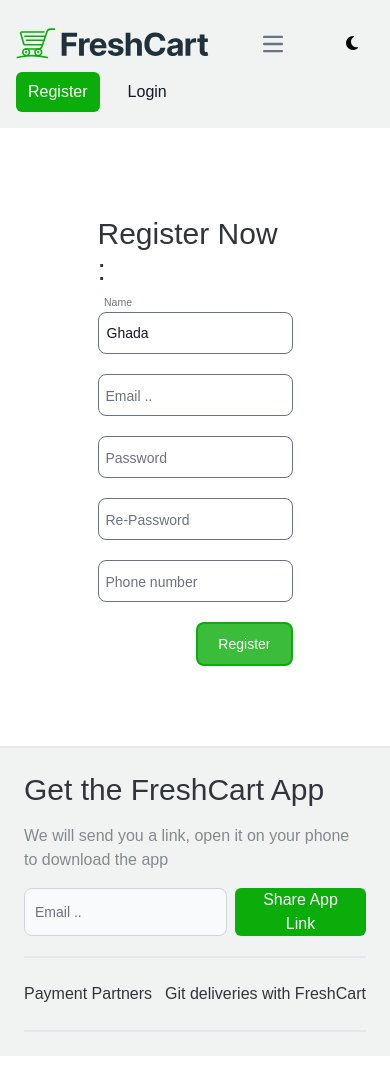
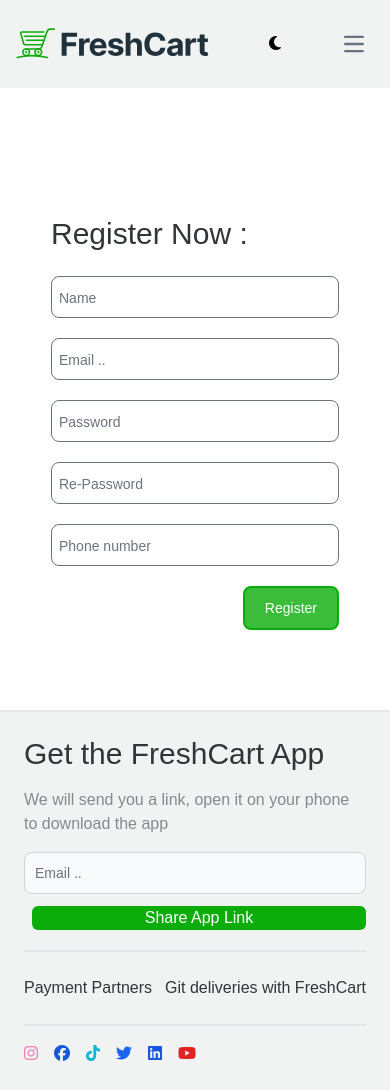
Before and after one commit to GhadaAtef-eng/freshCart, a React (Vite) app: page /register in a window 390 px wide. Before the commit the page ends 1056 px from the top, so only its background shows below. Built offline with nearby package versions, Linux system fonts and the light colour scheme.

Commit message:
response update

```diff
--- a/src/components/CheckOut/CheckOut.jsx
+++ b/src/components/CheckOut/CheckOut.jsx
@@ -59,7 +59,7 @@
     <>
       <form
         onSubmit={shippingForm.handleSubmit}
-        className="w-1/2 mx-auto py-28"
+        className="w-72 md:w-1/2 mx-auto py-28"
       >
         <div>
           {apiError ? (
--- a/src/components/Footer/Footer.jsx
+++ b/src/components/Footer/Footer.jsx
@@ -9,12 +9,14 @@
     <>
       <footer className="bg-background w-full p-6 dark:bg-gray-900 dark:text-white dark:border-gray-800 border-t-2">
         <div className="container">
-          <h2 className="text-textMain text-3xl dark:text-gray-300">Get the FreshCart App</h2>
+          <h2 className="text-textMain text-3xl dark:text-gray-300">
+            Get the FreshCart App
+          </h2>
           <p className="text-[#828A90] py-4">
             {" "}
             We will send you a link, open it on your phone to download the app
           </p>
-          <div className="flex mb-5">
+          <div className="flex flex-col md:flex-row gap-3 mb-5">
             <input
               type="email"
               id="email"
@@ -35,6 +37,40 @@
               <p> Git deliveries with FreshCart</p>
             </div>
           </div>
+          <div className="flex  items-center gap-3 mt-4">
+            <ul className="flex gap-4">
+              <li>
+                <a href="#">
+                  <i class="fa-brands fa-instagram text-pink-400"></i>
+                </a>
+              </li>
+              <li>
+                <a href="#">
+                  <i class="fa-brands fa-facebook text-blue-700"></i>
+                </a>
+              </li>
+              <li>
+                <a href="#">
+                  <i class="fa-brands fa-tiktok text-cyan-500"></i>
+                </a>
+              </li>
+              <li>
+                <a href="#">
+                  <i class="fa-brands fa-twitter text-blue-600"></i>
+                </a>
+              </li>
+              <li>
+                <a href="#">
+                  <i class="fa-brands fa-linkedin text-blue-700"></i>
+                </a>
+              </li>
+              <li>
+                <a href="#">
+                  <i class="fa-brands fa-youtube text-red-600"></i>
+                </a>
+              </li>
+            </ul>
+          </div>
         </div>
       </footer>
     </>
--- a/src/components/Login/Login.jsx
+++ b/src/components/Login/Login.jsx
@@ -65,7 +65,7 @@
 
   return (
     <>
-      <form onSubmit={loginForm.handleSubmit} className="w-1/2 mx-auto my-20">
+      <form onSubmit={loginForm.handleSubmit} className="w-72 md:w-1/2 mx-auto my-20">
         <div>
           {apiError ? (
             <div
--- a/src/components/NavBar/NavBar.jsx
+++ b/src/components/NavBar/NavBar.jsx
@@ -8,7 +8,6 @@
 import { counterContext } from "../../Context/counterContext";
 import { tokenContext } from "../../Context/tokenContext";
 import { cartContext } from "../../Context/cartContext";
-
 
 export default function NavBar() {
   // let {count} = useContext(counterContext);
@@ -95,89 +94,7 @@
                         Brands
                       </NavLink>
                     </li>
-                  </ul>
-                ) : (
-                  ""
-                )}
-              </div>
-            </div>
-
-            <button
-              data-collapse-toggle="navbar-default"
-              type="button"
-              className="sm:z-40 inline-flex items-center p-2 w-10 h-10 justify-center text-sm text-gray-500 rounded-lg md:hidden hover:bg-gray-100 focus:outline-none focus:ring-2 focus:ring-gray-200 dark:text-gray-400 dark:hover:bg-gray-700 dark:focus:ring-gray-600"
-              aria-controls="navbar-default"
-              aria-expanded="false"
-            >
-              <span className="sr-only">Open main menu</span>
-              <svg
-                className="w-5 h-5"
-                aria-hidden="true"
-                xmlns="http://www.w3.org/2000/svg"
-                fill="none"
-                viewBox="0 0 17 14"
-              >
-                <path
-                  stroke="currentColor"
-                  strokeLinecap="round"
-                  strokeLinejoin="round"
-                  strokeWidth={2}
-                  d="M1 1h15M1 7h15M1 13h15"
-                />
-              </svg>
-            </button>
-
-            <button className="p-4"
-              onClick={() => {
-                setDarkMode(!darkMode);
-              }}
-            >
-              {darkMode ? (
-                <i class="dark:text-main fa-solid fa-sun"></i>
-              ) : (
-                <i class="dark:text-main fa-solid fa-moon"></i>
-              )}
-            </button>
                     <div className="flex  items-center gap-3">
-              {token ? (
-                <>
-                  <ul className="flex gap-4">
-                    <li>
-                      <a href="#">
-                        <i class="fa-brands fa-instagram"></i>
-                      </a>
-                    </li>
-                    <li>
-                      <a href="#">
-                        <i class="fa-brands fa-facebook"></i>
-                      </a>
-                    </li>
-                    <li>
-                      <a href="#">
-                        <i class="fa-brands fa-tiktok"></i>
-                      </a>
-                    </li>
-                    <li>
-                      <a href="#">
-                        <i class="fa-brands fa-twitter"></i>
-                      </a>
-                    </li>
-                    <li>
-                      <a href="#">
-                        <i class="fa-brands fa-linkedin"></i>
-                      </a>
-                    </li>
-                    <li>
-                      <a href="#">
-                        <i class="fa-brands fa-youtube"></i>
-                      </a>
-                    </li>
-                  </ul>
-                </>
-              ) : (
-                ""
-              )}
-
                       <ul className="flex items-center gap-4">
                         {token ? (
                           <div className="flex justify-between">
@@ -186,7 +103,8 @@
                                 to={"cart"}
                                 className="block py-2 px-3 text-lg text-main hover:text-white rounded-md md:border-0 md:hover:bg-main  dark:text-white md:dark:hover:text-main dark:hover:bg-gray-700 dark:hover:text-white md:dark:hover:bg-transparent"
                               >
-                      <i class="fa-solid fa-cart-plus"></i> {numOfCartItems}
+                                <i class="fa-solid fa-cart-plus"></i>{" "}
+                                {numOfCartItems}
                               </NavLink>
                             </li>
                             <li className="block py-2 px-3 text-gray-900 rounded-md md:border-0 md:hover:bg-main  dark:text-white md:dark:hover:text-main dark:hover:bg-gray-700 dark:hover:text-white md:dark:hover:bg-transparent">
@@ -215,6 +133,50 @@
                         )}
                       </ul>
                     </div>
+                  </ul>
+                ) : (
+                  ""
+                )}
+              </div>
+            </div>
+
+            {/* //Dark mode */}
+            <button
+              className="p-4"
+              onClick={() => {
+                setDarkMode(!darkMode);
+              }}
+            >
+              {darkMode ? (
+                <i class="dark:text-main fa-solid fa-sun"></i>
+              ) : (
+                <i class="dark:text-main fa-solid fa-moon"></i>
+              )}
+            </button>
+            <button
+              data-collapse-toggle="navbar-default"
+              type="button"
+              className="sm:z-40 inline-flex items-center p-2 w-10 h-10 justify-center text-sm text-gray-500 rounded-lg md:hidden hover:bg-gray-100 focus:outline-none focus:ring-2 focus:ring-gray-200 dark:text-gray-400 dark:hover:bg-gray-700 dark:focus:ring-gray-600"
+              aria-controls="navbar-default"
+              aria-expanded="false"
+            >
+              <span className="sr-only">Open main menu</span>
+              <svg
+                className="w-5 h-5"
+                aria-hidden="true"
+                xmlns="http://www.w3.org/2000/svg"
+                fill="none"
+                viewBox="0 0 17 14"
+              >
+                <path
+                  stroke="currentColor"
+                  strokeLinecap="round"
+                  strokeLinejoin="round"
+                  strokeWidth={2}
+                  d="M1 1h15M1 7h15M1 13h15"
+                />
+              </svg>
+            </button>
           </div>
         </nav>
       </div>
--- a/src/components/ProductDetails/ProductDetails.jsx
+++ b/src/components/ProductDetails/ProductDetails.jsx
@@ -12,7 +12,7 @@
 export default function ProductDetails() {
   let { id, categoryId } = useParams();
 
-  let { addToCart , addToWishList } = useContext(cartContext);
+  let { addToCart , addToWishList, getWish } = useContext(cartContext);
 
   const settings = {
     dots: true,
@@ -83,8 +83,8 @@
             <div className="flex justify-between">
               <p>{details?.price} EGP</p>
               <p>
-                <span className="px-1">
-                <button onClick={() =>{ wishItem(details.id), className='text-red-800'}} >
+                <span className="px-1 text-red-800">
+                <button onClick={() =>{ wishItem(details.id)}} >
                     <i class="fa-solid fa-heart px-2"></i>
                   </button>
                   <i class="fa-solid fa-star rating-color "></i>
@@ -105,7 +105,7 @@
         </div>
       )}
       {!details && <Loader />}
-      <RelatedProduct categoryId={categoryId} id={id} />
+      {/* <RelatedProduct categoryId={categoryId} id={id} /> */}
     </>
   );
 }
--- a/src/components/ProductDetails/components/RelatedProduct/RelatedProduct.jsx
+++ b/src/components/ProductDetails/components/RelatedProduct/RelatedProduct.jsx
@@ -8,6 +8,7 @@
   const [relatedProduct, setRelatedProduct] = useState([]);
 
   let { categoryId } = props;
+
   function getProducts() {
     axios
       .get(`https://ecommerce.routemisr.com/api/v1/products`)
--- a/src/components/Register/Register.jsx
+++ b/src/components/Register/Register.jsx
@@ -19,9 +19,14 @@
       .min(3, "Min legnth is 3")
       .max(15, "Max legnth is 15")
       .required("required"),
-    email: Yup.string().email("invalid email:mail@mail.com ").required("required"),
+    email: Yup.string()
+      .email("invalid email:mail@mail.com ")
+      .required("required"),
     password: Yup.string()
-      .matches(new RegExp("^[A-Z][a-z0-9]{6,8}$"), "Invalid, password must be starting with capital letter, numbers & with Max.= 8")
+      .matches(
+        new RegExp("^[A-Z][a-z0-9]{6,8}$"),
+        "Invalid, password must be starting with capital letter, numbers & with Max.= 8"
+      )
       .required("required"),
     rePassword: Yup.string()
       .oneOf([Yup.ref("password")], "repassword must match the password")
@@ -32,7 +37,7 @@
   });
 
   const initialValues = {
-    name: "Ghada",
+    name: "",
     email: "",
     password: "",
     rePassword: "",
@@ -68,7 +73,7 @@
     <>
       <form
         onSubmit={registerForm.handleSubmit}
-        className="w-1/2 mx-auto my-20"
+        className="w-72 md:w-1/2 mx-auto my-20"
       >
         <div>
           {apiError ? (
@@ -83,14 +88,14 @@
           )}
         </div>
 
-        <h1 className="py-6 text-3xl text-textMain">Register Now : </h1>
+        <h1 className=" py-6 text-3xl text-textMain">Register Now : </h1>
         <div className="relative w-full mb-5 group">
           <input
             type="text"
             name="name"
             id="name"
+            placeholder="  "
             className="block p-2.5 px-2 w-full text-sm text-gray-900 bg-transparent rounded-lg border-1 appearance-none dark:text-white dark:border-gray-600 dark:focus:border-main focus:outline-none focus:ring-0 focus:border-main peer"
-            placeholder=" "
             value={registerForm.values.name}
             onChange={registerForm.handleChange}
             onBlur={registerForm.handleBlur}
--- a/src/components/Shared/ProductItem/ProductItem.jsx
+++ b/src/components/Shared/ProductItem/ProductItem.jsx
@@ -9,7 +9,7 @@
 
   return (
     <>
-      <div className="lg:w-1/4 p-3 w-2/4 mb-3 hover:shadow-lg hover:shadow-main hover:duration-1000">
+      <div className="lg:w-1/4 p-3 w-2/4 mb-3 hover:shadow-lg hover:shadow-main hover:duration-1000 ">
         <div className="product">
           <Link to={`/productDetails/${id}/${category._id}`}>
             <img src={imageCover} alt="" />
@@ -25,6 +25,7 @@
                 <button
                   onClick={() => {
                     props.wishItem(id);
+                    className='text-red-800'
                   }}
                 >
                   <i class="fa-solid fa-heart px-2"></i>
@@ -38,7 +39,7 @@
             onClick={() => {
               props.addProductToCart(id);
             }}
-            className="btn bg-main text-center rounded-lg text-white p-2 w-full my-2"
+            className=" btn bg-main text-center rounded-lg text-white p-2 w-full my-2"
           >
             + Add to cart
           </button>
@@ -47,3 +48,6 @@
     </>
   );
 }
+
+
+// md:hover:translate-y-full md:opacity-0 md:hover:transition-all md:hover:opacity-100 sm:opacity-100
--- a/src/index.css
+++ b/src/index.css
@@ -33,6 +33,8 @@
   color: var(--main-color);
 }
 
+
+@media (min-width: 768px)  {
   .product .btn {
     transition: transform 1s, opacity 1s;
     transform: translateY(100%);
@@ -42,6 +44,8 @@
     opacity: 1;
     transform: translateY(0%);
   }
+}
+
 
 .active {
   @apply bg-main text-white;
```
Lines whose indentation alone changed are shown as unchanged.
